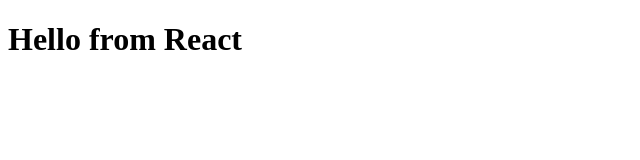
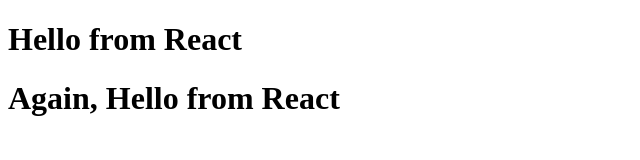
Before and after one commit to ankushojha89/git-test, a plain HTML site: page index.html in a window 1280 px wide. Shown: the whole page, without its empty margins (0-640 px from the left). Drawn offline with nearby package versions, Linux system fonts and the light colour scheme.

Commit message:
again hello from react

```diff
--- a/index.html
+++ b/index.html
@@ -22,12 +22,14 @@
 
     <script>
 
-        const heading1 = React.createElement("h1",{},"Hello from React");
+        const heading1 = React.createElement("h1",{id:"title1"},"Hello from React");
+        console.log(heading1);
 
+        const heading2 = React.createElement("h1",{id:"title2"},"Again, Hello from React");
 
         const root = ReactDOM.createRoot(document.getElementById("root"));
 
-        root.render(heading1)
+        root.render([heading1,heading2])
 
     </script>
 </body>
```
